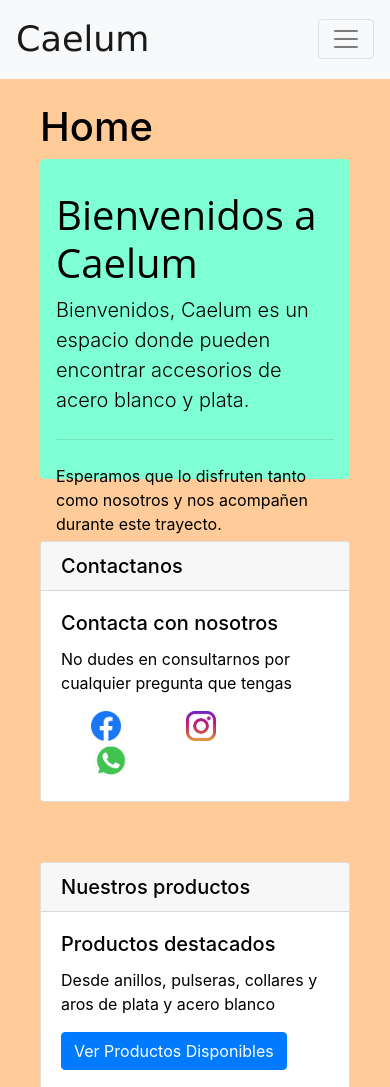
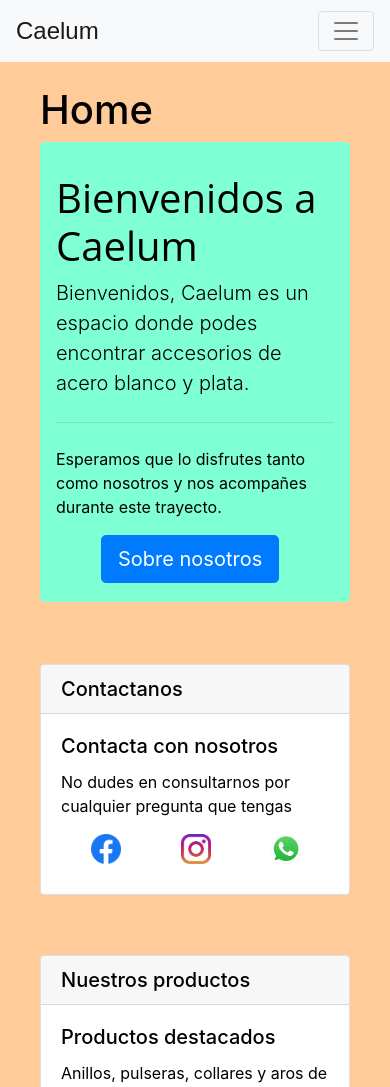
Before and after one commit to BatiDyDx/caelum-concordia, a Flask app: template src/templates/home.html in a window 390 px wide. Shown: the top 1087 px of the page. Run offline with Flask 2, Linux system fonts and the light colour scheme; the template is opened without the code that fills it: most values are stand-ins (such as "Sample title", 1, 10 or a date in 2020); some libraries are stand-ins or nearby versions.

Commit message:
Fixed correct layout for mobile devices and style details

```diff
--- a/src/index.py
+++ b/src/index.py
@@ -23,12 +23,12 @@ def about():
 @app.route('/product')
 def product():
     cur = mysql.connection.cursor()
-    cur.execute('SELECT * FROM products ORDER BY product_id DESC')
+    cur.execute('SELECT * FROM products ORDER BY name ASC')
     data = cur.fetchall()
-    # cur = mysql.connection.cursor()
-    # cur.execute('SELECT * FROM products ORDER BY name')
-    # data2 = cur.fetchall()
-    return render_template('productos.html', products = data)
+    cur = mysql.connection.cursor()
+    cur.execute('SELECT name, COUNT(product_id) FROM products GROUP BY name ORDER BY name')
+    data2 = cur.fetchall()
+    return render_template('productos.html', products = data, categories = data2)
 
 @app.route('/icon.ico')
 def favicon():
--- a/src/static/css/footer.css
+++ b/src/static/css/footer.css
@@ -23,10 +23,10 @@ footer{
     color: inherit;
 }
 
-.contact_list{
+.contact-list{
     list-style: none;
 }
 
-.contact_list_element{
+.contact-list-element{
     padding-bottom: 5px;
 }
--- a/src/static/css/main.css
+++ b/src/static/css/main.css
@@ -33,7 +33,9 @@ body{
     font-family: sans-serif;
     padding-left: 10px;
 }
-
+.jumbotron{
+    height:320px;
+}
 .content{
     padding-left: 40px;
     padding-right: 40px;
@@ -42,6 +44,10 @@ body{
 .card-row{
     padding-top: 30px;
     padding-bottom: 30px;
+}
+
+.card-row-products{
+    padding: 10px 0px 10px
 }
 
 /* Contenido scrolleable en /about */
@@ -76,6 +82,7 @@ body{
     height: 500px;
 }
 
+
 /* Clase de la division en /home para contacto */
 .contact_div{
     padding:10px;
@@ -96,3 +103,57 @@ body{
     height: 90px;
     width: 90px;
 }
+/* Constraints para dispositivos móviles*/
+@media only screen and (max-width: 600px){
+    .jumbotron{
+        height:460px;
+    }
+    .contact-span{
+        display:flex;
+        justify-content: space-around;
+        text-align: center;
+    }
+    .carousels{
+        display: flex;
+        position: relative;
+        height: 125px;
+        padding: 0px 10px 0px 10px;
+        justify-content: space-around;
+    }
+    .carousel-indicators{
+        display: none;
+        position: absolute;
+        right:0px;
+        bottom:0px;
+    }
+    #carousel1, #carousel2{
+        width: 100px;
+        height: 100px;
+    }
+    #carousel2{
+        position: unset;
+    }
+    .carousel-image{
+        width: 100px;
+        height: 100px;
+    }
+    .navbar-brand{
+        font-family: Arial, Helvetica, sans-serif;
+        font-size:x-large;
+    }
+    .list-group{
+        height:725px;
+    }
+    .button-mobile-about{
+        margin-inline: 45px;
+    }
+    .button-mobile-products{
+        margin-inline: 20px;
+    }
+}
+
+@media only screen and (max-height: 740px){
+    .list-group{
+        height:600px;
+    }
+}
--- a/src/templates/about.html
+++ b/src/templates/about.html
@@ -19,7 +19,7 @@
                     <a class="dropdown-item" href="#one">one</a>
                     <a class="dropdown-item" href="#two">two</a>
                     <div role="separator" class="dropdown-divider"></div>
-                    <a class="dropdown-item" href="#three">three</a>
+                    <a class="dropdown-item" href="#three" style="background: inherit; color: inherit">three</a>
                 </div>
             </li>
         </ul>
--- a/src/templates/home.html
+++ b/src/templates/home.html
@@ -3,13 +3,13 @@
 {% block content%}
 <h1>Home</h1>
 
-<div style="background:#7FFFD4 !important; height: 320px;" class="jumbotron">
+<div class="jumbotron" style="background:#7FFFD4 !important;">
     <h1 class="display">Bienvenidos a Caelum</h1>
-    <p class="lead">Bienvenidos, Caelum es un espacio donde pueden encontrar accesorios de acero blanco y plata.
+    <p class="lead">Bienvenidos, Caelum es un espacio donde podes encontrar accesorios de acero blanco y plata.
     </p>
     <hr class="my-4">
-    <p>Esperamos que lo disfruten tanto como nosotros y nos acompañen durante este trayecto.</p>
-    <a class="btn btn-primary btn-lg" href="/about" role="button">Sobre nosotros</a>
+    <p>Esperamos que lo disfrutes tanto como nosotros y nos acompañes durante este trayecto.</p>
+    <a class="btn btn-primary btn-lg button-mobile-about" href="/about" role="button">Sobre nosotros</a>
 </div>
 
 <div class="card-row">
@@ -18,7 +18,7 @@
         <div class="card-body">
             <h5 class="card-title">Contacta con nosotros</h5>
             <p class="card-text">No dudes en consultarnos por cualquier pregunta que tengas</p>
-            <span>
+            <span class="contact-span">
                 <a class="contact_buttons" href="https://www.facebook.com/Caelum-Accesorios-101463584918167"
                     target="tab">
                     <img class="facebook_logo" src="{{ url_for('static', filename='img/facebook_logo_blue.png') }}">
@@ -27,8 +27,7 @@
                     <img class="instagram_logo " src="{{ url_for('static', filename= 'img/instagram_logo.png') }}">
                 </a>
                 <a class="contact_buttons" href="tel:+5493454931611">
-                    <img class="whatsapp_logo" style="width:40px; height:40px;"
-                        src="{{ url_for('static', filename= 'img/whatsapp_logo.png') }}">
+                    <img class="whatsapp_logo" src="{{ url_for('static', filename= 'img/whatsapp_logo.png') }}">
                 </a>
             </span>
         </div>
@@ -40,8 +39,8 @@
         <h5 class="card-header">Nuestros productos</h5>
         <div class="card-body">
             <h5 class="card-title">Productos destacados</h5>
-            <p class="card-text">Desde anillos, pulseras, collares y aros de plata y acero blanco</p>
-            <a href="/product" class="btn btn-primary">Ver Productos Disponibles</a>
+            <p class="card-text">Anillos, pulseras, collares y aros de plata y acero blanco</p>
+            <a href="/product" class="btn btn-primary button-mobile-products">Ver Productos Disponibles</a>
         </div>
         <div>
             <span class='carousels'>
@@ -87,7 +86,7 @@
                     <div class="carousel-inner">
                         <div class="carousel-item active">
                             <a href="/product#{{ products.3.0 }}">
-                                <img src="{{ products.3.3 }}" class="d-block w-100 carousel-image" alt="...">
+                                <img src="{{ products.3.3 }}" class="d-block w-100 carousel-image" alt="{{products}}">
                             </a>
                         </div>
                         <div class="carousel-item">
--- a/src/templates/layout.html
+++ b/src/templates/layout.html
@@ -41,19 +41,19 @@
           Redes Sociales
         </figcaption>
         <ul class="contact-list">
-          <li class="contact_list_element">
+          <li class="contact-list-element">
             <a class="footer_link" href="https://www.instagram.com/caelum.acc/" target="tab">
               Instagram <img class="instagram_logo"
                 src="{{ url_for('static', filename= 'img/instagram_logo_black.png')}}">
             </a>
           </li>
-          <li class="contact_list_element">
+          <li class="contact-list-element">
             <a class="footer_link" href="tel:+5493454931611">
               WhatsApp
               <img class='whatsapp_logo' src="{{ url_for('static', filename= '/img/whatsapp_logo_black.png')}}">
             </a>
           </li>
-          <li class="contact_list_element">
+          <li class="contact-list-element">
             <a class="footer_link" href="https://www.facebook.com/Caelum-Accesorios-101463584918167" target="tab">
               Facebook <img class="facebook_logo" src="{{ url_for('static', filename= 'img/facebook_logo_black.png')}}">
             </a>
```
Also changed, not shown: src/templates/productos.html (+18 -5 lines), src/static/img/whatsapp_logo.png.
